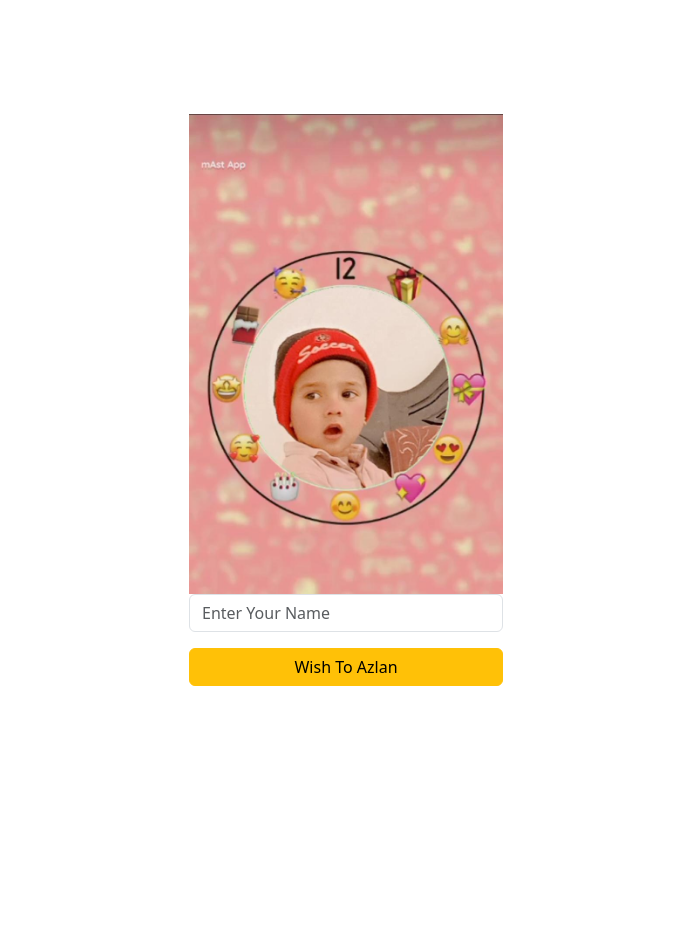
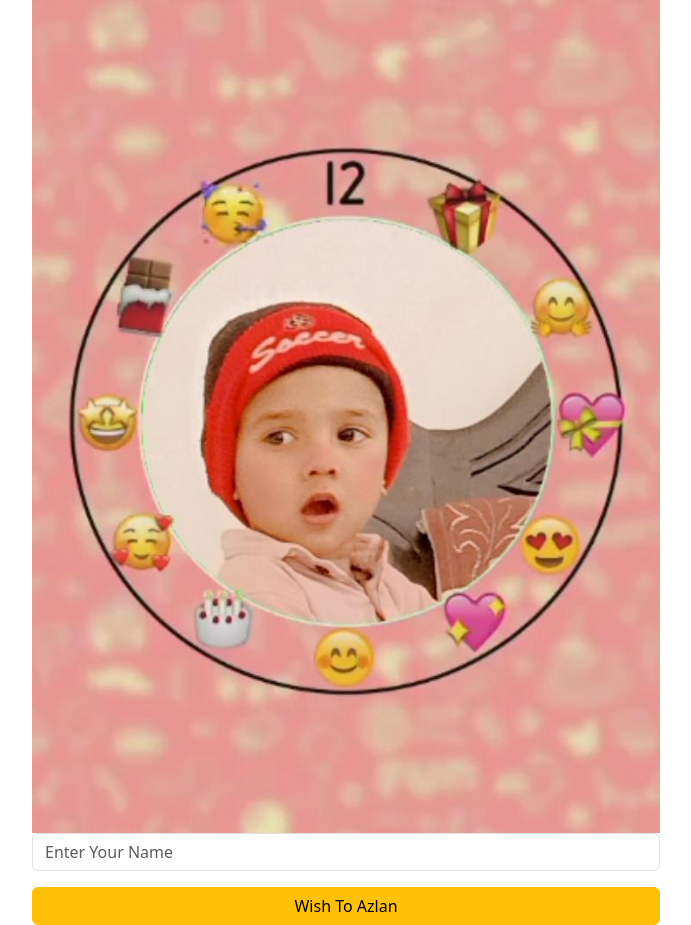
Before and after one commit to syedaati/Birthday, a plain HTML site: page index.html in a window 1280 px wide. Shown: the whole page, without its empty margins (294-985 px from the left). Before the commit the page ends 800 px from the top, so only its background shows below. Drawn offline with nearby package versions, Linux system fonts and the light colour scheme.

Commit message:
first version initial design

```diff
--- a/index.html
+++ b/index.html
@@ -27,6 +27,8 @@ else{
 }
 
      }
+
+
     </script>
  <style>
 
@@ -36,8 +38,8 @@ else{
 
  </style>
 </head>
-<body class="container-fluid d-flex justify-content-center align-items-center" style="height: 100vh;">
-    <div class="w-25">
+<body class="container-fluid d-flex justify-content-center align-items-center " style="height: 100vh;">
+    <div class="w-50">
         <img class="card-img-top"  src="public/images/azlan.jpg" alt="">
     <input id="name" class="form-control" type="text" placeholder="Enter Your Name">
     <p></p>
```
